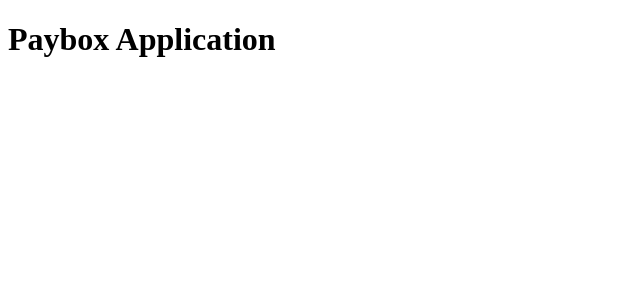
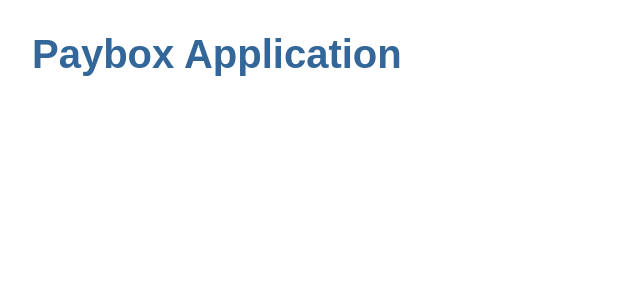
Before and after one commit to anitalakhadze/paybox_ui, an Angular app: page / in a window 1280 px wide. Shown: the top 300 px of the page, without its empty margins (0-640 px from the left). Built offline with nearby package versions, Linux system fonts and the light colour scheme.

Commit message:
changed the overall css style

```diff
--- a/src/styles.css
+++ b/src/styles.css
@@ -1 +1,26 @@
 /* You can add global styles to this file, and also import other style files */
+
+h1 {
+    color: #369;
+    font-family: Arial, Helvetica, sans-serif;
+    font-size: 250%;
+}
+
+h2, h3 {
+    color: #444;
+    font-family: Arial, Helvetica, sans-serif;
+    font-weight: lighter;
+}
+
+body {
+    margin: 2em;
+}
+
+body, input[type="text"], button {
+    color: #333;
+    font-family: Cambria, Georgia;
+}
+
+* {
+    font-family: Arial, Helvetica, sans-serif;
+}
```
